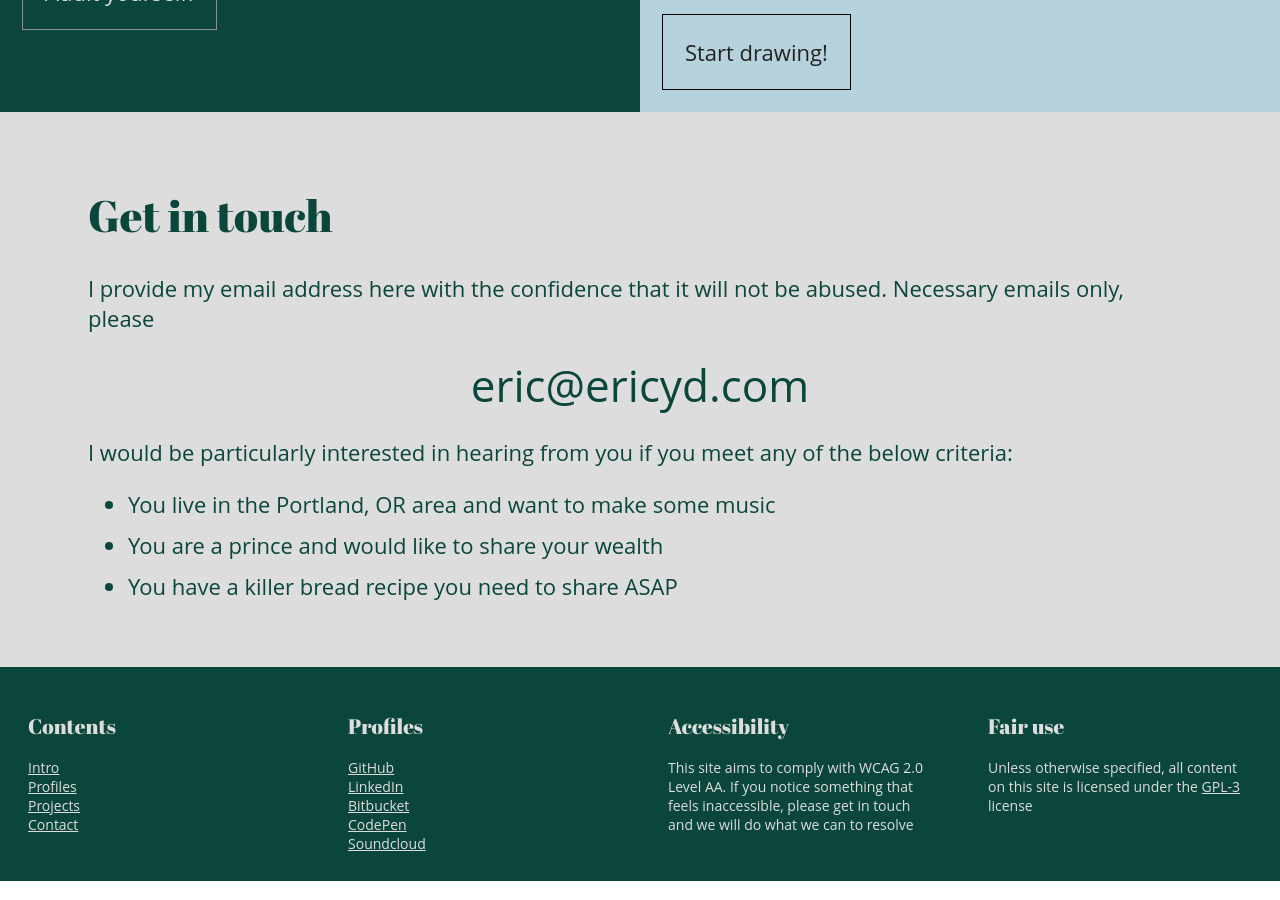
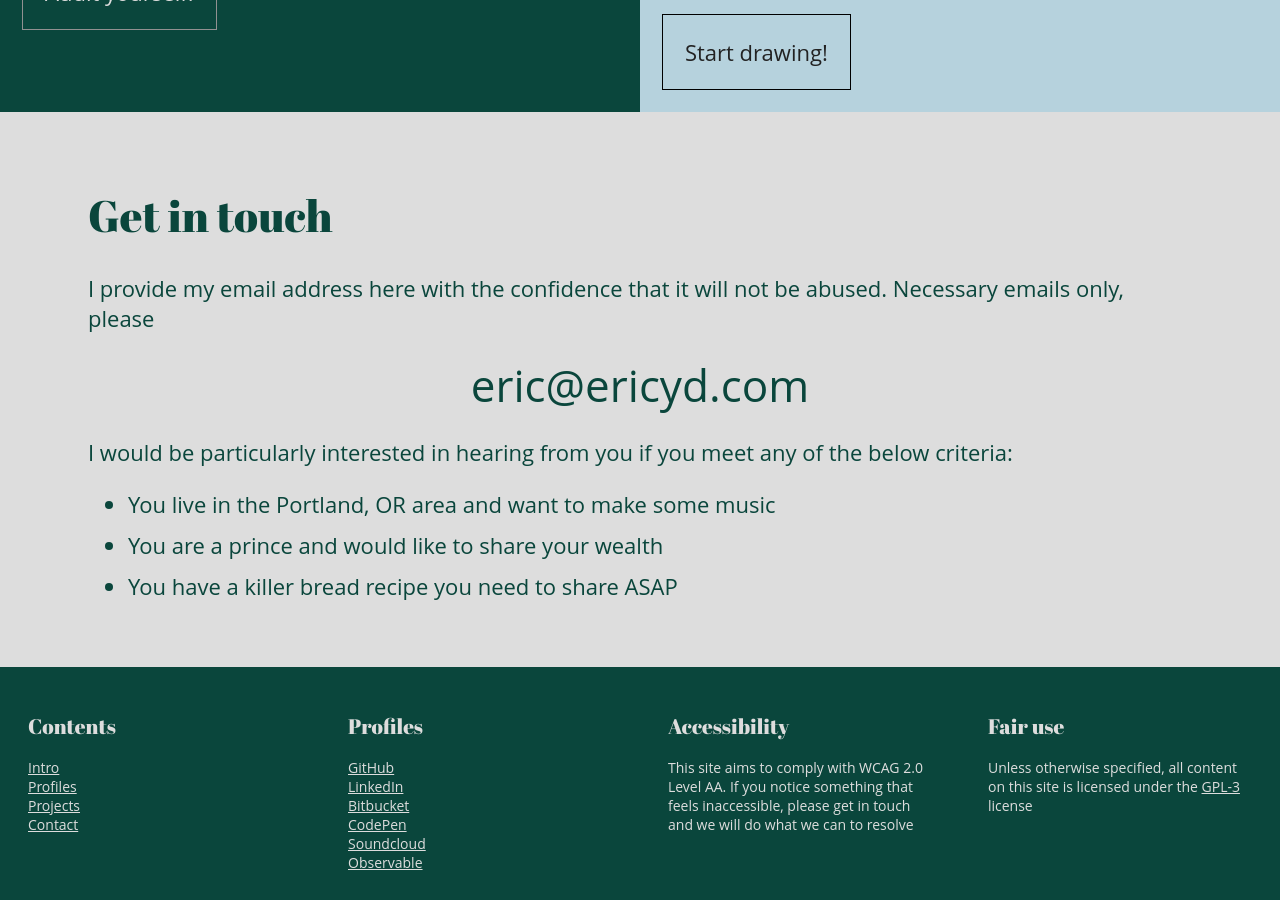
Before and after one commit to ericyd/ericyd.github.io, a Jekyll site: the page built from index.md, in a window 1280 px wide and 900 px high, scrolled down 2704 px. Built offline with Jekyll 4.4.1, drawn with Linux system fonts in a browser that asks for light colours; some web fonts are replaced.

Commit message:
Add observable profile

```diff
--- a/_data/profiles.yaml
+++ b/_data/profiles.yaml
@@ -22,3 +22,8 @@
   id: "soundcloud"
   caption: "Soundcloud"
   primary: false
+
+- href: "https://observablehq.com/@ericyd"
+  id: "observable"
+  caption: "Observable"
+  primary: false
```
